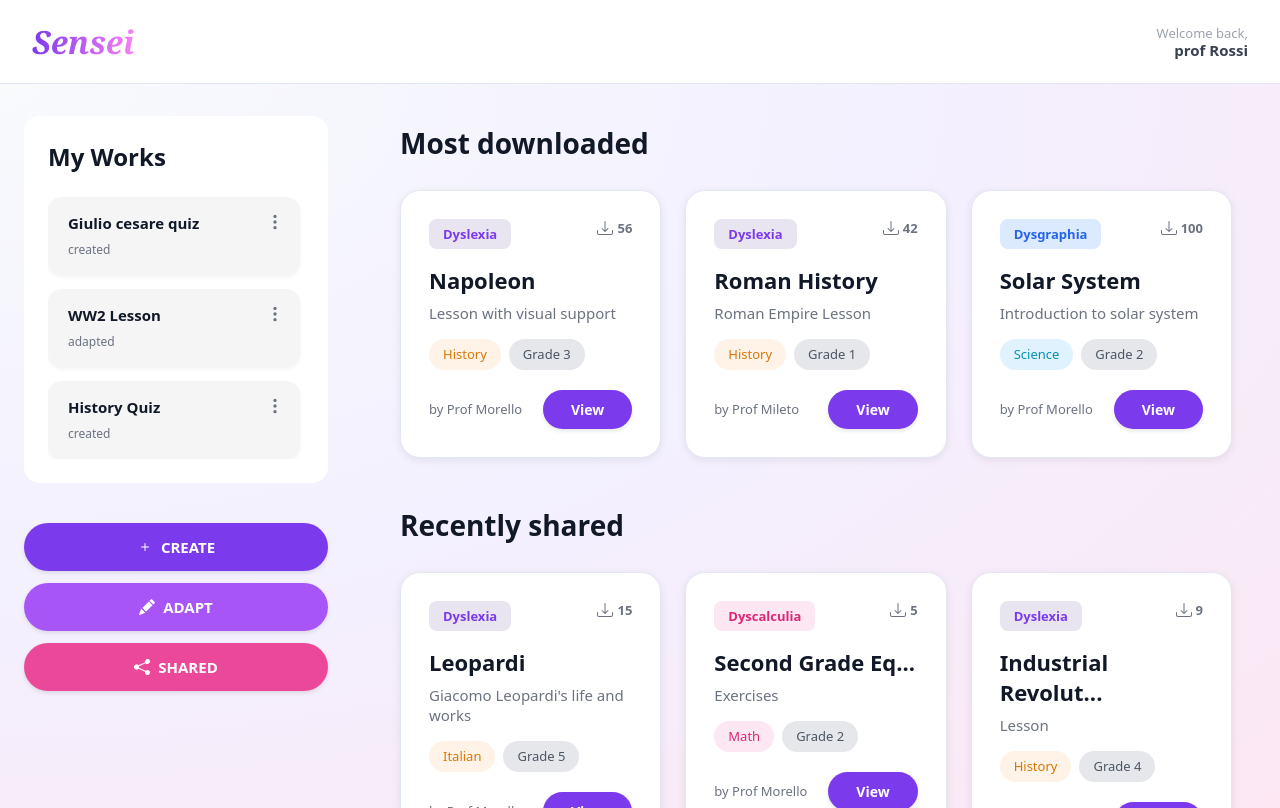
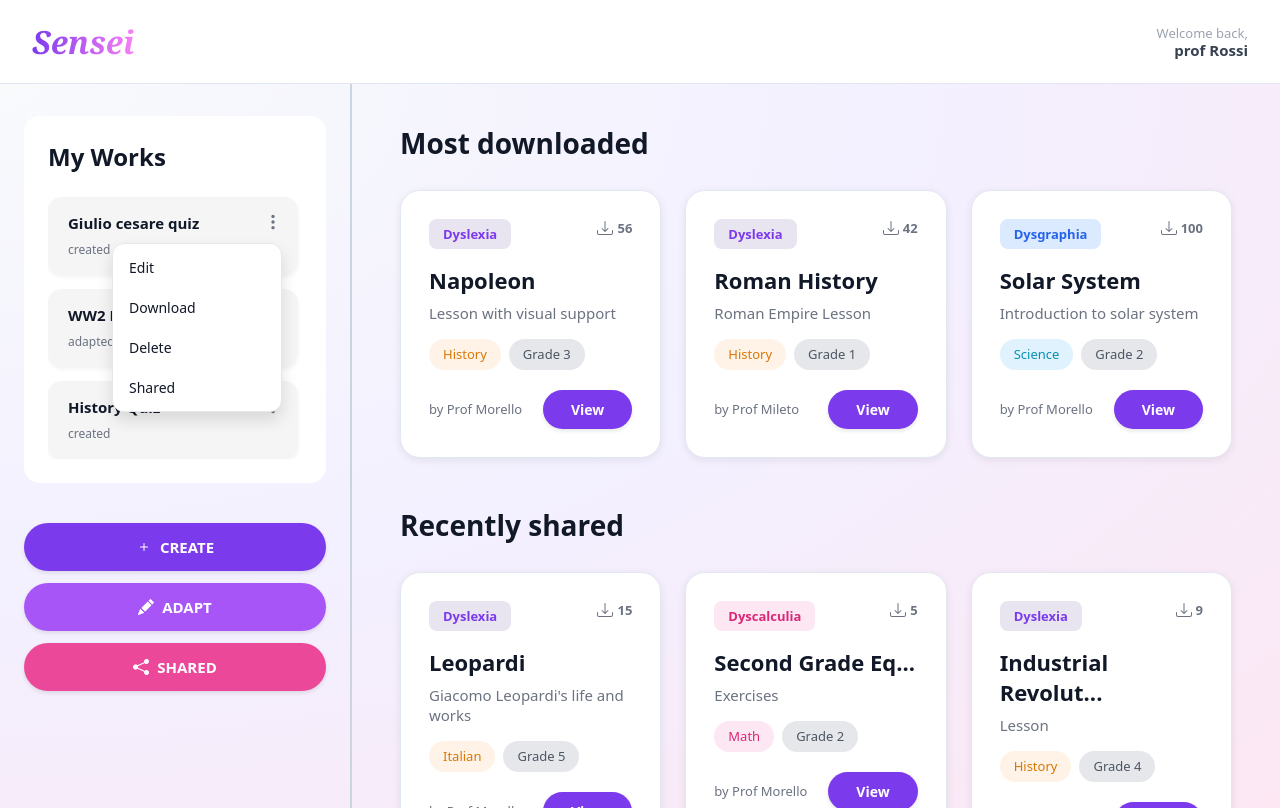
Before and after one commit to polito-hci-2025/sensei, a React (Vite) app in the folder client/: page / in a window 1280 px wide. Both pictures are taken after a click on the button 275 px from the left and 224 px from the top of the page. Built offline with nearby package versions, Linux system fonts and the light colour scheme.

Commit message:
fix homepage

```diff
--- a/client/src/components/CreatePage.jsx
+++ b/client/src/components/CreatePage.jsx
@@ -1,5 +1,5 @@
 import React, { useEffect, useMemo, useRef, useState } from 'react';
-import { useNavigate } from 'react-router-dom';
+import { useLocation, useNavigate } from 'react-router-dom';
 import { ArrowLeft, Plus, Save, FileText, HelpCircle, Trash2 } from 'lucide-react';
 import ConfirmDialog from './ConfirmDialog';
 import Quill from 'quill';
@@ -191,6 +191,7 @@ function ParagraphQuillEditor({ value, onChange, placeholder }) {
 
 function CreatePage() {
   const navigate = useNavigate();
+  const location = useLocation();
   const [selectedType, setSelectedType] = useState(null);
   const [questions, setQuestions] = useState([]);
   const [paragraphs, setParagraphs] = useState([]);
@@ -205,6 +206,27 @@ function CreatePage() {
   const [draftAnswers, setDraftAnswers] = useState(['', '']);
 
   const dsaTypes = ['Dysgraphia', 'Dyslexia', 'Dyscalculia', 'Dysorthography'];
+
+  const didPrefillFromState = useRef(false);
+
+  useEffect(() => {
+    if (didPrefillFromState.current) return;
+    const work = location.state?.work;
+    if (!work) return;
+
+    didPrefillFromState.current = true;
+    setQuestions(Array.isArray(work.questions) ? work.questions : []);
+    setParagraphs(Array.isArray(work.paragraphs) ? work.paragraphs : []);
+    setSelectedDsaTypes(Array.isArray(work.dsaTypes) ? work.dsaTypes : []);
+
+    // Ensure we start in a neutral editing state.
+    setSelectedType(null);
+    setEditingId(null);
+    setDraftText('');
+    setDraftParagraphHtml('');
+    setDraftQuestionType('true_false');
+    setDraftAnswers(['', '']);
+  }, [location.state]);
 
   useEffect(() => {
     if (selectedType === 'paragraph') return;
--- a/client/src/components/HomePage.jsx
+++ b/client/src/components/HomePage.jsx
@@ -1,16 +1,97 @@
-import React from 'react';
+import React, { useEffect, useState } from 'react';
+import { createPortal } from 'react-dom';
 import { useNavigate } from 'react-router-dom';
 import { ArrowDown } from 'lucide-react';
+import ConfirmDialog from './ConfirmDialog';
 import '../styles/HomePage.css';
 
 function HomePage() {
   const navigate = useNavigate();
 
-  const myWorks = [
-    { id: 1, title: 'Giulio cesare quiz', status: 'created' },
-    { id: 2, title: 'WW2 Lesson', status: 'adapted' },
-    { id: 3, title: 'History Quiz', status: 'created' }
-  ];
+  const [myWorks, setMyWorks] = useState([
+    {
+      id: 1,
+      title: 'Giulio cesare quiz',
+      status: 'created',
+      shared: false,
+      dsaTypes: ['Dyslexia'],
+      questions: [
+        {
+          id: 101,
+          type: 'question',
+          questionType: 'true_false',
+          content: 'Giulio Cesare attraversò il Rubicone nel 49 a.C.?',
+          answers: [],
+          title: 'Question 1',
+        },
+        {
+          id: 102,
+          type: 'question',
+          questionType: 'multiple_choice',
+          content: 'Qual era la carica politica di Giulio Cesare?',
+          answers: ['Console', 'Imperatore', 'Senatore'],
+          title: 'Question 2',
+        },
+      ],
+      paragraphs: [
+        {
+          id: 201,
+          type: 'paragraph',
+          title: 'Paragraph 1',
+          html: '<p><strong>Giulio Cesare</strong> è stato un generale e politico romano.</p>',
+        },
+      ],
+    },
+    { id: 2, title: 'WW2 Lesson', status: 'adapted', shared: true, dsaTypes: [], questions: [], paragraphs: [] },
+    {
+      id: 3,
+      title: 'History Quiz',
+      status: 'created',
+      shared: false,
+      dsaTypes: ['Dysgraphia'],
+      questions: [
+        {
+          id: 103,
+          type: 'question',
+          questionType: 'short_answer',
+          content: 'Spiega in una frase cos’è una fonte storica.',
+          answers: [],
+          title: 'Question 1',
+        },
+      ],
+      paragraphs: [],
+    },
+  ]);
+
+  const [openWorkMenuId, setOpenWorkMenuId] = useState(null);
+  const [workMenuPos, setWorkMenuPos] = useState(null);
+  const [isDeleteConfirmOpen, setIsDeleteConfirmOpen] = useState(false);
+  const [deleteTargetWork, setDeleteTargetWork] = useState(null);
+
+  const closeWorkMenu = () => {
+    setOpenWorkMenuId(null);
+    setWorkMenuPos(null);
+  };
+
+  useEffect(() => {
+    const onPointerDown = (e) => {
+      const target = e.target;
+      if (!(target instanceof Element)) {
+        closeWorkMenu();
+        return;
+      }
+
+      const insideMenu = target.closest('.homepage-work-menu');
+      const insideButton = target.closest('.homepage-work-card-menu');
+      if (insideMenu || insideButton) return;
+      closeWorkMenu();
+    };
+
+    document.addEventListener('pointerdown', onPointerDown);
+    return () => document.removeEventListener('pointerdown', onPointerDown);
+  }, []);
+
+  const openWork = openWorkMenuId ? myWorks.find((w) => w.id === openWorkMenuId) : null;
 
   const mostDownloaded = [
     {
@@ -129,12 +210,39 @@ function HomePage() {
     >
       <button
         className="homepage-work-card-menu"
-        onClick={(e) => e.stopPropagation()}
+        onClick={(e) => {
+          e.stopPropagation();
+
+          if (openWorkMenuId === work.id) {
+            closeWorkMenu();
+            return;
+          }
+
+          const rect = e.currentTarget.getBoundingClientRect();
+          const menuWidth = 170;
+          const menuHeight = 4 * 40 + 16;
+          const gap = 8;
+
+          let top = rect.bottom + gap;
+          if (top + menuHeight > window.innerHeight - gap) {
+            top = rect.top - gap - menuHeight;
+          }
+
+          let left = rect.right - menuWidth;
+          left = Math.max(gap, Math.min(left, window.innerWidth - menuWidth - gap));
+
+          setWorkMenuPos({ top, left, width: menuWidth });
+          setOpenWorkMenuId(work.id);
+        }}
+        aria-haspopup="menu"
+        aria-expanded={openWorkMenuId === work.id}
+        aria-label="Open work menu"
       >
         <svg xmlns="http://www.w3.org/2000/svg" width="18" height="18" fill="currentColor" viewBox="0 0 16 16">
           <path d="M9.5 13a1.5 1.5 0 1 1-3 0 1.5 1.5 0 0 1 3 0m0-5a1.5 1.5 0 1 1-3 0 1.5 1.5 0 0 1 3 0m0-5a1.5 1.5 0 1 1-3 0 1.5 1.5 0 0 1 3 0"/>
         </svg>
       </button>
+
       <div>
         <h4>{work.title}</h4>
         <span>{work.status}</span>
@@ -144,12 +252,30 @@ function HomePage() {
 
   return (
     <div className="homepage-container">
+      <ConfirmDialog
+        open={isDeleteConfirmOpen}
+        title="Delete work?"
+        message={`Are you sure you want to delete “${deleteTargetWork?.title ?? ''}”?`}
+        confirmText="Delete"
+        cancelText="Cancel"
+        onCancel={() => {
+          setIsDeleteConfirmOpen(false);
+          setDeleteTargetWork(null);
+        }}
+        onConfirm={() => {
+          setIsDeleteConfirmOpen(false);
+          if (deleteTargetWork) {
+            setMyWorks((prev) => prev.filter((w) => w.id !== deleteTargetWork.id));
+          }
+          setDeleteTargetWork(null);
+        }}
+      />
       {/* Sidebar */}
       <div className="homepage-sidebar">
         <div className="homepage-works-section">
           <h2>My Works</h2>
 
-          <div className="homepage-works-list">
+          <div className="homepage-works-list" onScroll={closeWorkMenu}>
             {myWorks.map(work => (
               <MyWorkCard key={work.id} work={work} />
             ))}
@@ -187,6 +313,68 @@ function HomePage() {
         </div>
       </div>
 
+      {openWork && workMenuPos &&
+        createPortal(
+          <div
+            className="homepage-work-menu"
+            role="menu"
+            aria-label="Work actions"
+            style={{ top: `${workMenuPos.top}px`, left: `${workMenuPos.left}px`, width: `${workMenuPos.width}px` }}
+            onClick={(e) => e.stopPropagation()}
+          >
+            <button
+              type="button"
+              className="homepage-work-menu-item"
+              role="menuitem"
+              onClick={() => {
+                closeWorkMenu();
+                if (openWork.status === 'created') {
+                  navigate('/create', { state: { work: openWork } });
+                } else {
+                  navigate(`/edit/${openWork.id}`);
+                }
+              }}
+            >
+              Edit
+            </button>
+            <button
+              type="button"
+              className="homepage-work-menu-item"
+              role="menuitem"
+              onClick={() => {
+                // Prototype: no-op for now
+                closeWorkMenu();
+              }}
+            >
+              Download
+            </button>
+            <button
+              type="button"
+              className="homepage-work-menu-item"
+              role="menuitem"
+              onClick={() => {
+                closeWorkMenu();
+                setDeleteTargetWork(openWork);
+                setIsDeleteConfirmOpen(true);
+              }}
+            >
+              Delete
+            </button>
+            <button
+              type="button"
+              className="homepage-work-menu-item"
+              role="menuitem"
+              onClick={() => {
+                // Prototype: no-op for now
+                closeWorkMenu();
+              }}
+            >
+              {openWork.shared ? 'Unshared' : 'Shared'}
+            </button>
+          </div>,
+          document.body
+        )}
+
       {/* Main Content */}
       <div className="homepage-main-content">
         {/* Most Downloaded */}
--- a/client/src/styles/HomePage.css
+++ b/client/src/styles/HomePage.css
@@ -12,6 +12,7 @@
   padding: 2rem 1.5rem;
   display: flex;
   flex-direction: column;
+  border-right: 2px solid #cbd5e1;
 }
 
 .homepage-sidebar h2 {
@@ -67,6 +68,36 @@
 
 .homepage-work-card-menu:hover {
   color: #374151;
+}
+
+.homepage-work-menu {
+  position: fixed;
+  min-width: 170px;
+  background: white;
+  border: 1px solid #e5e7eb;
+  border-radius: 0.75rem;
+  box-shadow: 0 8px 16px rgb(0 0 0 / 0.12);
+  padding: 0.25rem;
+  z-index: 999;
+  display: flex;
+  flex-direction: column;
+  gap: 0.125rem;
+}
+
+.homepage-work-menu-item {
+  width: 100%;
+  text-align: left;
+  padding: 0.6rem 0.75rem;
+  border: none;
+  background: transparent;
+  border-radius: 0.6rem;
+  color: #111827;
+  font-size: 0.875rem;
+  cursor: pointer;
+}
+
+.homepage-work-menu-item:hover {
+  background: #f3f4f6;
 }
 
 .homepage-work-card h4 {
```
